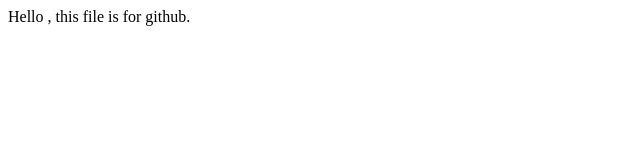
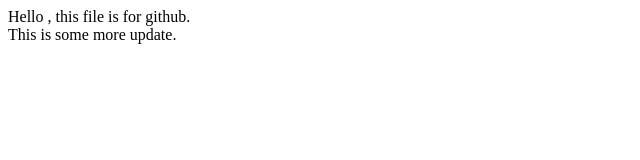
Before and after one commit to venkvari/youtube.demo, a plain HTML site: page WebContent/index.html in a window 1280 px wide. Shown: the whole page, without its empty margins (0-640 px from the left). Drawn offline with Linux system fonts and the light colour scheme.

Commit message:
more changes added to index file

```diff
--- a/WebContent/index.html
+++ b/WebContent/index.html
@@ -6,5 +6,7 @@
 </head>
 <body>
  Hello , this file is for github.
+ <br/>
+  This is some more update.
 </body>
 </html>
```
